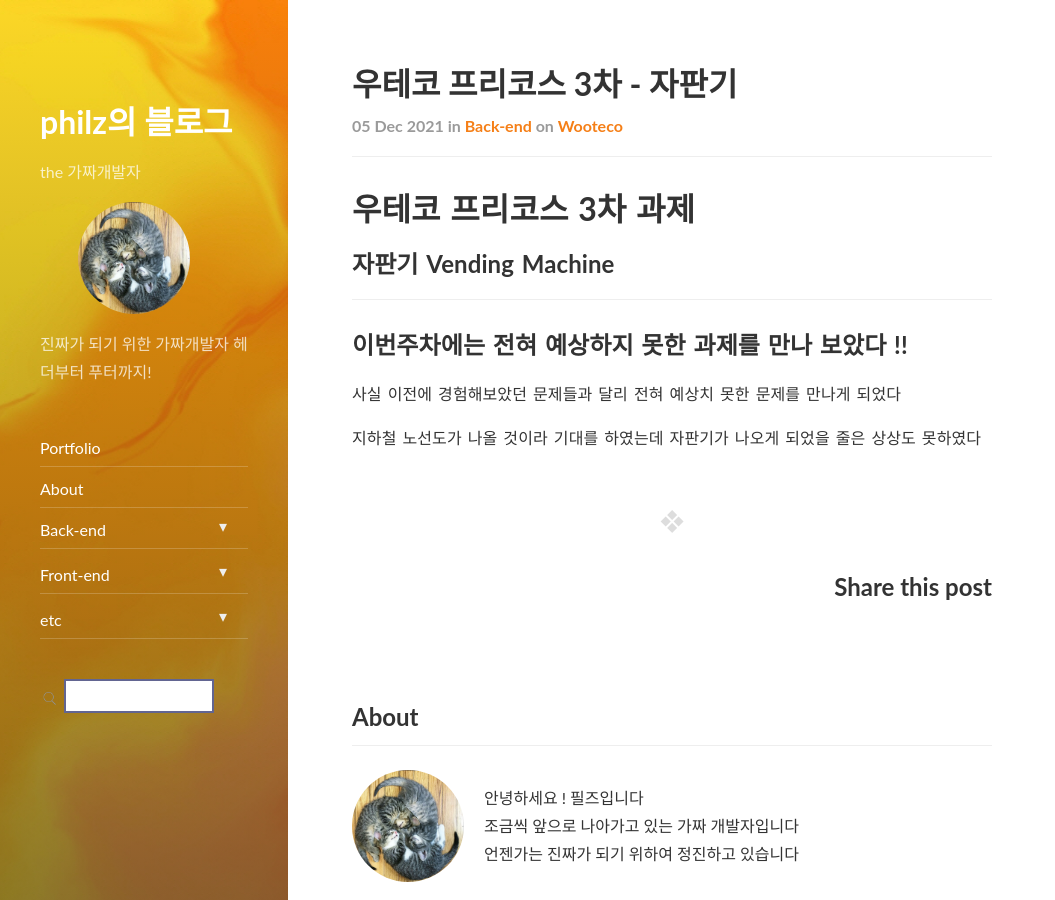
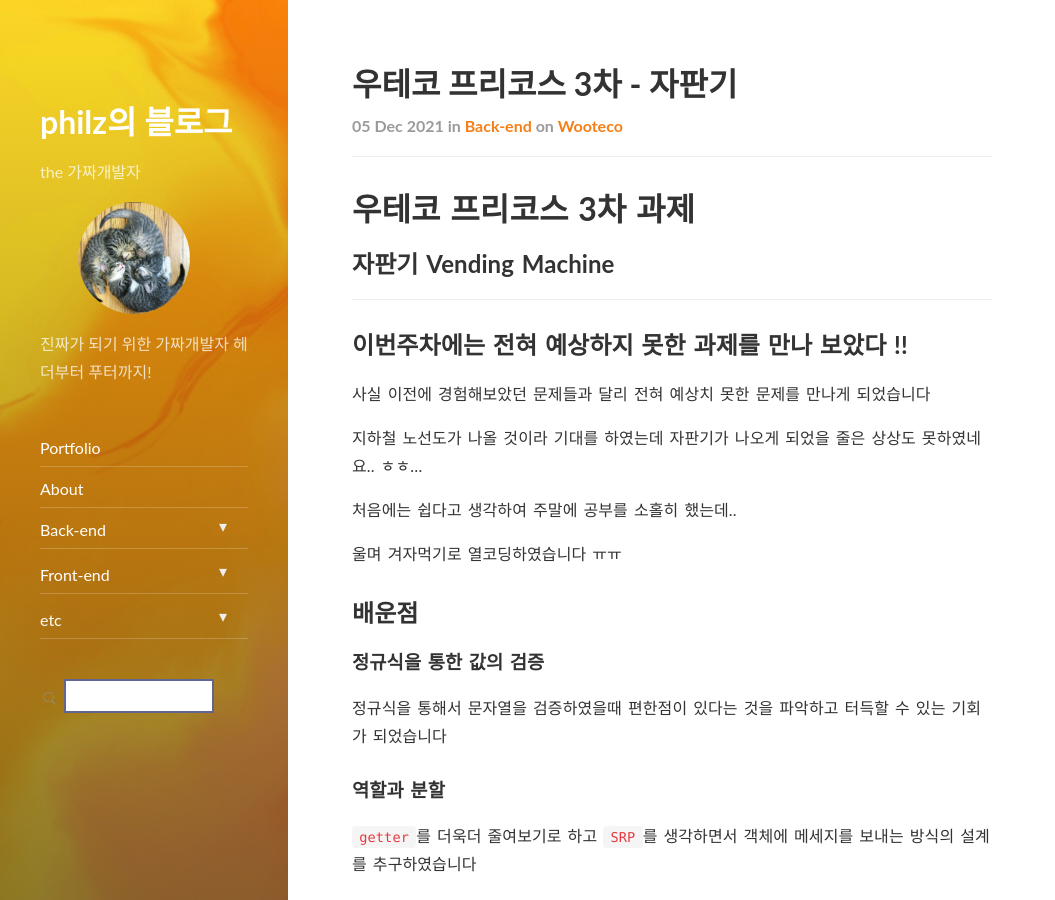
Before and after one commit to progress0407/progress0407.github.io, a Jekyll site: the page built from _posts/backend/wooteco/2021-12-12-wooteco-procourse03.md, in a window 1280 px wide and 900 px high. Shown: the whole window, without its empty margins (0-1055 px from the left). Built offline with Jekyll 4.4.1, drawn with Linux system fonts in a browser that asks for light colours; nearby versions of some CDN libraries; some of the changed text lies outside the part shown.

Commit message:
프리코스3차 과제 포스팅

```diff
--- a/_posts/backend/wooteco/2021-12-12-wooteco-procourse03.md
+++ b/_posts/backend/wooteco/2021-12-12-wooteco-procourse03.md
@@ -16,6 +16,43 @@ comments: true
 
 ## 이번주차에는 전혀 예상하지 못한 과제를 만나 보았다 !!
 
-사실 이전에 경험해보았던 문제들과 달리 전혀 예상치 못한 문제를 만나게 되었다
+사실 이전에 경험해보았던 문제들과 달리 전혀 예상치 못한 문제를 만나게 되었습니다
 
-지하철 노선도가 나올 것이라 기대를 하였는데 자판기가 나오게 되었을 줄은 상상도 못하였다
+지하철 노선도가 나올 것이라 기대를 하였는데 자판기가 나오게 되었을 줄은 상상도 못하였네요.. ㅎㅎ...
+
+처음에는 쉽다고 생각하여 주말에 공부를 소홀히 했는데..
+
+울며 겨자먹기로 열코딩하였습니다 ㅠㅠ
+
+## 배운점
+
+### 정규식을 통한 값의 검증
+
+정규식을 통해서 문자열을 검증하였을때 편한점이 있다는 것을 파악하고 터득할 수 있는 기회가 되었습니다
+
+### 역할과 분할
+
+`getter`를 더욱더 줄여보기로 하고 `SRP`를 생각하면서 객체에 메세지를 보내는 방식의 설계를 추구하였습니다
+
+### Validator 클래스 분리
+
+검증 로직 자체는 비즈니스 로직상에 포함된다고 간주하여 Repository 클래스에 보관한 체로 별도로 분리하지 않았습니다
+
+(Repository보다는 Service에 있어야 맞겠지만 현재 Repository가 Service의 역할도 같이 한다고 가정하였습니다)
+
+그러나 검증 로직 또한 어떤 검증 로직 일부가 중복되는 등의 경우가 있었습니다
+
+이에 따라 검증 로직을 별도로 상속구조를 가진 클래스로 분리하여 설계하였습니다
+
+또 검증로직을 view단에서 (`InputView`) 에서 `Repository` 부분으로 변경하고 싶었지만
+
+요구사항 중에 **예외** 가 발생하였을 경우
+
+## 약한점 보강해야할 점
+
+- 자바 API 정규식 작성 능력
+  자바의 정규식 작성능력이 다소 떨어진다고 느꼈습니다. 좀 더 연습이 필요할 것 같습니다 !
+
+- 도메인과 Repository의 역할 분할
+
+-
```
